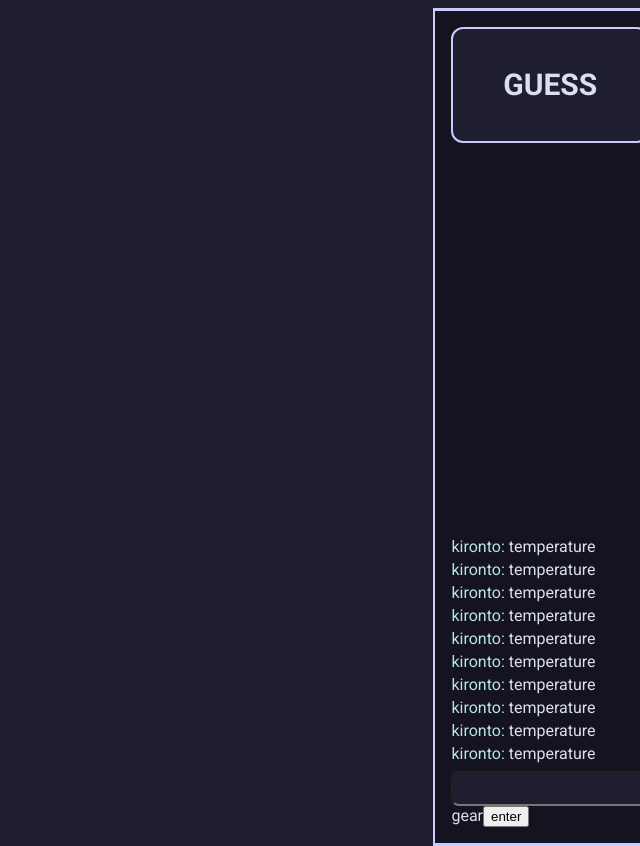
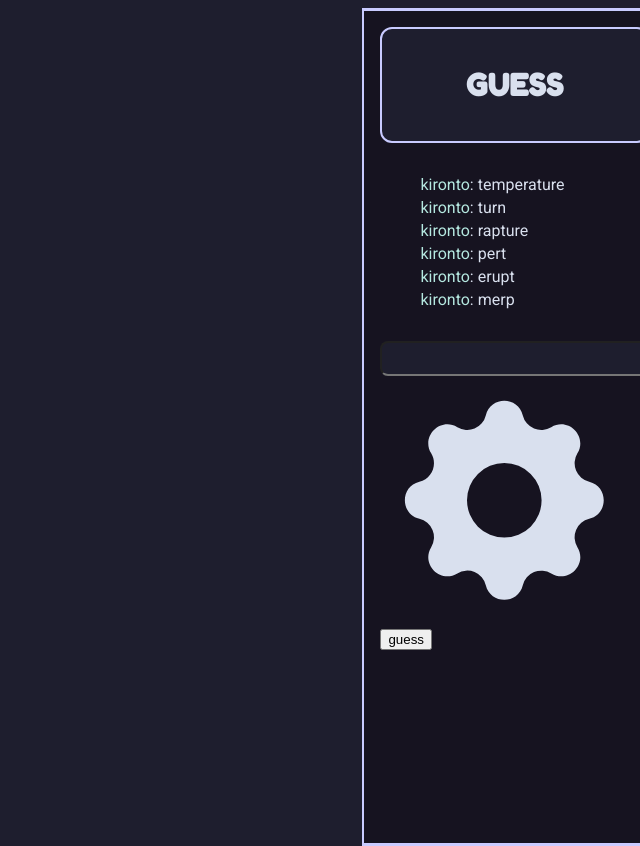
Before and after one commit to theqa-ninja/notWoS, a React (Vite) app in the folder frontend/: page /wos in a window 1280 px wide. Shown: the top 846 px of the page, without its empty margins (640-1280 px from the left). Built offline with nearby package versions, Linux system fonts and the light colour scheme.

Commit message:
Setup guess chat UI

```diff
--- a/frontend/src/components/Layouts/LayoutGame.tsx
+++ b/frontend/src/components/Layouts/LayoutGame.tsx
@@ -1,5 +1,20 @@
+import { CogIcon } from '@heroicons/react/solid';
+import { useState } from 'react';
 const LayoutGame = () => {
-  const messages = new Array(10).fill(1);
+  const [messages, setMessages] = useState([
+    'temperature',
+    'turn',
+    'rapture',
+    'pert',
+    'erupt',
+    'merp'
+  ]);
+
+  const submitMessage = () => {
+    const msg: number = Math.floor(Math.random() * 200);
+    setMessages((s) => [...s, msg.toString()]);
+  };
+
   return (
     <>
       <main className="game">
@@ -8,25 +23,30 @@ const LayoutGame = () => {
           <header className="sidebar-heading">
             <h3 className="heading-03">guess</h3>
           </header>
-          <main className="chat">
-            {messages.map((_, i) => (
-              <span key={i} className="chat-message">
-                <span className="chat-username chat-username--teal">
-                  kironto
-                </span>
-                <span className="chat-guess">temperature</span>
-              </span>
-            ))}
-          </main>
+          <div className="overflow-y-auto h-full">
+            <div className="block h-fit min-h-full">
+              <ul className="chat">
+                {messages.map((m, i) => (
+                  <li key={i} className="animate-fade-in chat-message">
+                    <span className="chat-username chat-username--teal">
+                      kironto
+                    </span>
+                    <span className="chat-guess">{m}</span>
+                  </li>
+                ))}
+              </ul>
+            </div>
+          </div>
           <footer className="flex flex-col space-y-2">
             <input type="text" className="" />
-            <section className="flex flex-row justify-between space-x-2 w-full">
-              <span>gear</span>
+            <section className="flex flex-row justify-between items-center space-x-2 w-full">
+              <CogIcon className="w-6 h-6 hover:text-pink transition-all hover:scale-125 hover:rotate-45 hover:cursor-pointer" />
               <button
                 type="button"
-                className="py-1 px-2 w-fit h-fit font-bold text-background uppercase bg-green rounded border border-gray-2 border-solid text-bold"
+                onClick={submitMessage}
+                className="py-1 px-2 w-fit h-fit font-fredoka text-background uppercase bg-green rounded border border-gray-2 border-solid"
               >
-                enter
+                guess
               </button>
             </section>
           </footer>
--- a/frontend/src/styles/components/chat.css
+++ b/frontend/src/styles/components/chat.css
@@ -7,6 +7,7 @@
     space-y-1
     items-start
     justify-end
+    transition-all
   ;
 }
 
--- a/frontend/src/styles/components/game.css
+++ b/frontend/src/styles/components/game.css
@@ -11,5 +11,6 @@
     w-full
     h-full
     bg-background
-    ;
+    font-fredoka
+  ;
 }
--- a/frontend/src/styles/components/sidebar.css
+++ b/frontend/src/styles/components/sidebar.css
@@ -1,20 +1,22 @@
 .sidebar {
     @apply
       bg-black-0
-        w-1/6
         p-4
         h-screen
         border-l-2
         border-solid
         border-lavender
+        max-h-screen
         flex
         flex-col
-        space-y-2
+        space-y-4
     ;
+    width: min(400px, 25%);
 }
 
 .sidebar > .sidebar-heading {
     @apply
+      font-fredoka
       border-2
       border-solid
       border-lavender
```
Lines whose indentation alone changed are shown as unchanged.
